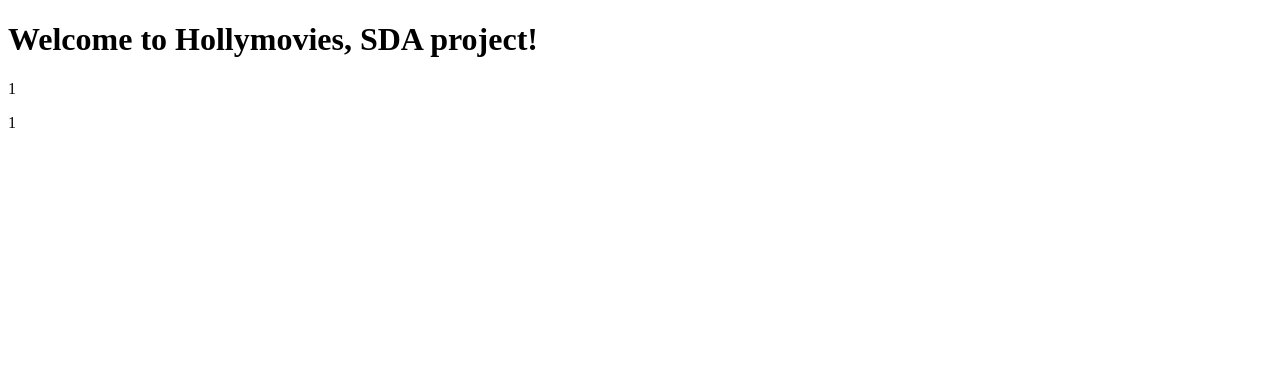
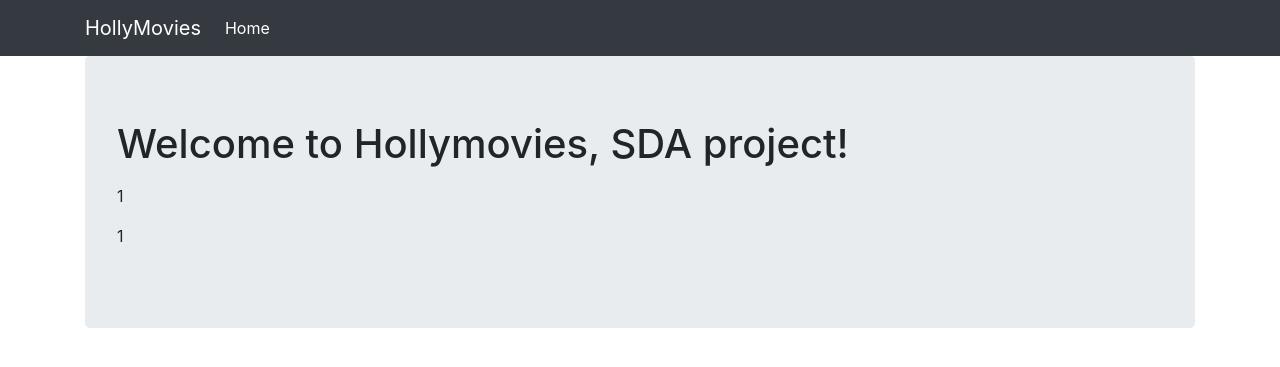
Before and after one commit to ragnarlodbrok1992/ZajeciaBackendowe2024, a Django app: page /hello/1/1 in a window 1280 px wide. Shown: the top 367 px of the page. Run offline with Django 5.2, Linux system fonts and the light colour scheme; some libraries are stand-ins or nearby versions.

Commit message:
Zajecia 19.02 - dodany szablon base.html

```diff
--- /dev/null
+++ b/viewer/templates/base.html
@@ -0,0 +1,41 @@
+{% load static %}
+
+<html {% if LANGUAGE_CODE %}lang="{{ LANGUAGE_CODE }}"{% endif %}>
+
+  <head>
+    <meta charset="utf-8">
+    <meta name="viewport" content="width=device-width, initial-scale=1">
+    <title>HollyMovies</title>
+    <link rel="stylesheet" href="https://stackpath.bootstrapcdn.com/bootstrap/4.2.1/css/bootstrap.min.css" integrity="sha384-GJzZqFGwb1QTTN6wy59ffF1BuGJpLSa9DkKMp0DgiMDm4iYMj70gZWKYbI706tWS" crossorigin="anonymous">
+    <script src="https://code.jquery.com/jquery-3.3.1.slim.min.js" integrity="sha384-q8i/X+965DzO0rT7abK41JStQIAqVgRVzpbzo5smXKp4YfRvH+8abtTE1Pi6jizo" crossorigin="anonymous"></script>
+    <script src="https://cdnjs.cloudflare.com/ajax/libs/popper.js/1.14.6/umd/popper.min.js" integrity="sha384-wHAiFfRlMFy6i5SRaxvfOCifBUQy1xHdJ/yoi7FRNXMRBu5WHdZYu1hA6ZOblgut" crossorigin="anonymous"></script>
+    <script src="https://stackpath.bootstrapcdn.com/bootstrap/4.2.1/js/bootstrap.min.js" integrity="sha384-B0UglyR+jN6CkvvICOB2joaf5I4l3gm9GU6Hc1og6Ls7i6U/mkkaduKaBhlAXv9k" crossorigin="anonymous"></script>
+  </head>
+
+  <body>
+    <nav class="navbar navbar-expand-lg navbar-dark bg-dark">
+      <div class="container fixed">
+        <a class="navbar-brand" href="/">HollyMovies</a>
+        <button
+          class="navbar-toggler" type="button"
+          data-toggle="collapse" data-target="#navbarNavAltMarkup"
+        >
+          <span class="navbar-toggler-icon"></span>
+        </button>
+        <div class="collapse navbar-collapse" id="navbarNavAltMarkup">
+          <div class="navbar-nav">
+            <a class="nav-item nav-link active" href="/">
+              Home
+            </a>
+          </div>
+        </div>
+      </div>
+    </nav>
+    <div class="container">
+      <div class="jumbotron">
+        {% block content %}{% endblock %}
+      </div>
+    </div>
+  </body>
+
+</html>
--- a/viewer/templates/hello.html
+++ b/viewer/templates/hello.html
@@ -1,8 +1,6 @@
-<!DOCTYPE html>
+{% extends "base.html" %}
 
-<html>
-    <head></head>
-    <body>
+{% block content %}
     <h1>Welcome to Hollymovies, SDA project!</h1>
 
     {% if parametry %}
@@ -28,8 +26,6 @@
     <p>{{ parametry.p4 }}</p>
     <p>{{ parametry.p5 }}</p>
     -->
-    </body>
-</html>
 
 <!--
     ZADANIE 3:
@@ -43,3 +39,5 @@
 
     * Wyrenderuj parametr w wielkosci czcionki takiej, ile on ma znakow
  -->
+
+{% endblock %}
```
Lines whose indentation alone changed are shown as unchanged.
